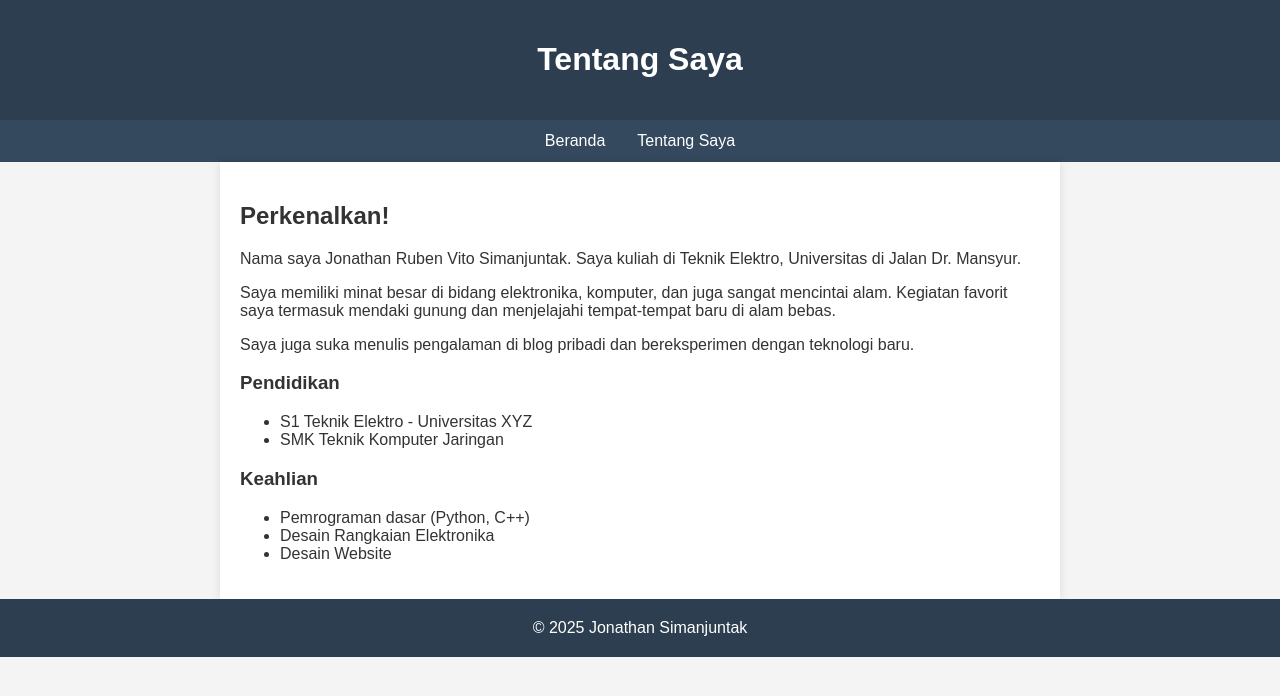
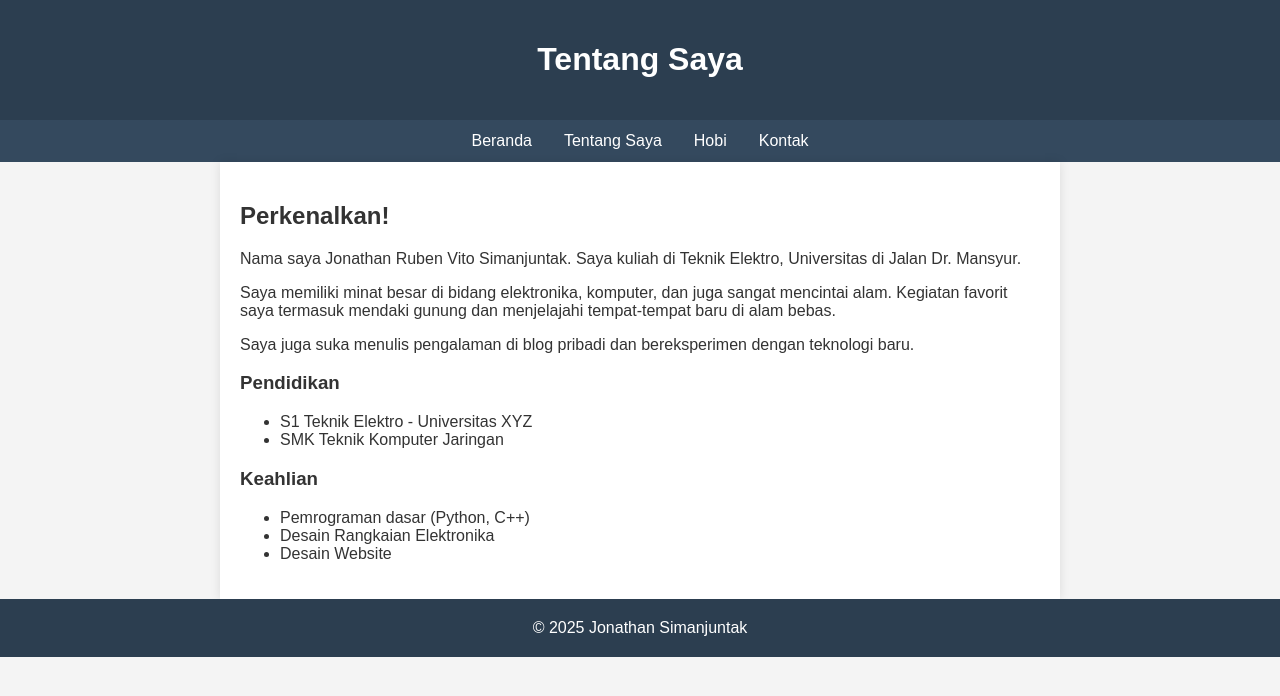
Before and after one commit to JonathanRuben-eng/profile-saya, a plain HTML site: page tentang.html in a window 1280 px wide. Drawn offline with Linux system fonts and the light colour scheme.

Commit message:
tentang.html

```diff
--- a/tentang.html
+++ b/tentang.html
@@ -22,6 +22,8 @@
     <nav>
         <a href="index.html">Beranda</a>
         <a href="tentang.html">Tentang Saya</a>
+        <a href="hobi.html">Hobi</a>
+        <a href="kontak.html">Kontak</a>
     </nav>
 
     <div class="container">
```
